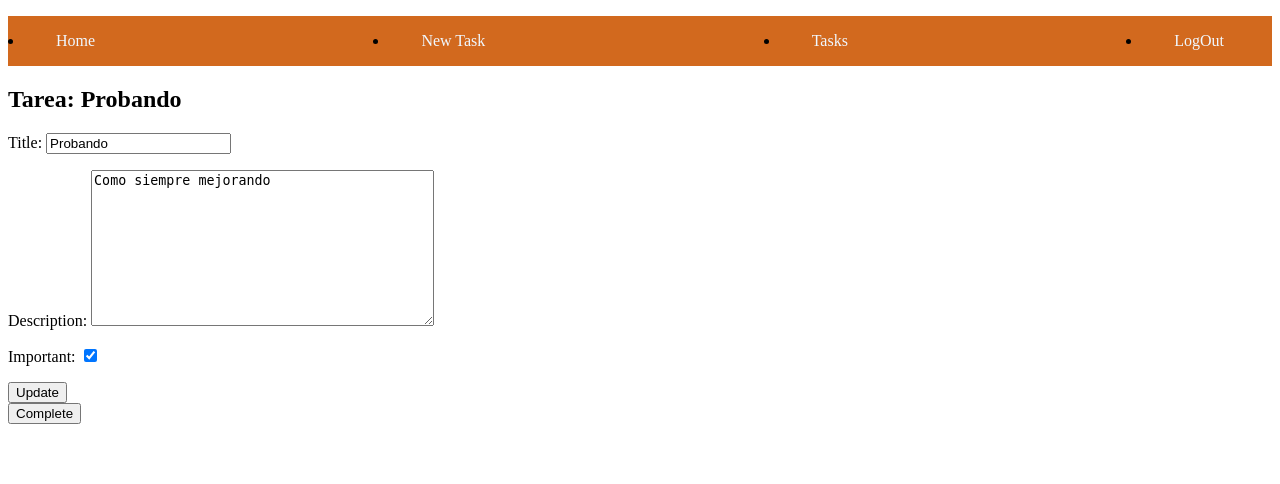
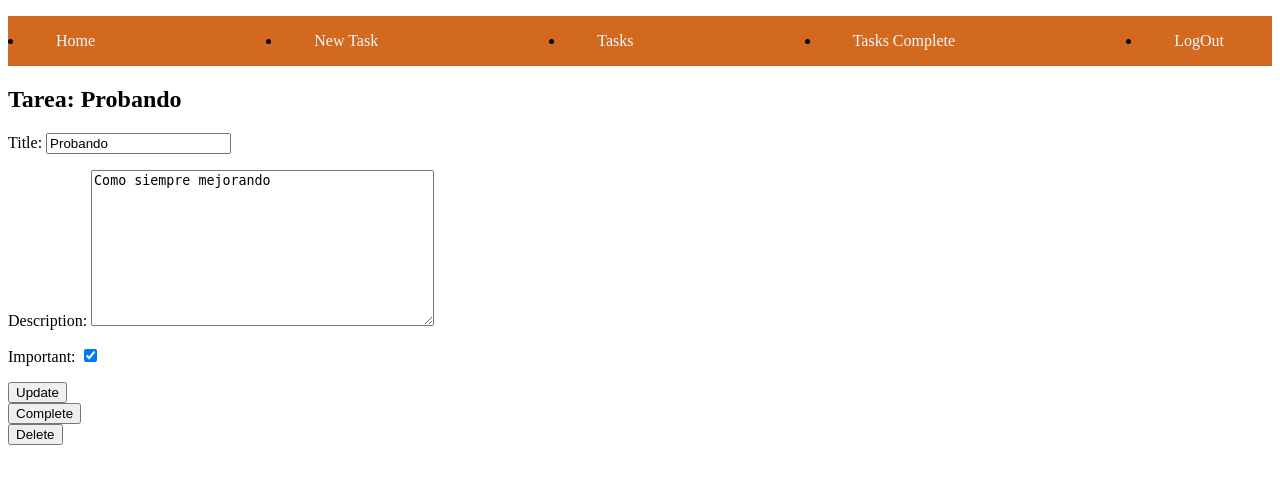
Before and after one commit to JuanCruz21/Proyectos, a Django app: page /task/6 in a window 1280 px wide. Shown: the top 484 px of the page. Run offline with Django 4.2, Linux system fonts and the light colour scheme; a user stored in the database is signed in; data comes from the database, SQL or seed files in the repository; both versions use the stored data as it was after the commit.

Commit message:
Nuevos cambios

```diff
--- a/tasks/Templates/Base.html
+++ b/tasks/Templates/Base.html
@@ -20,6 +20,9 @@
             <a class="enlacemenu" href="/tasks">Tasks</a>
         </li>
         <li>
+            <a class="enlacemenu" href="/taskComplete">Tasks Complete</a>
+        </li>
+        <li>
             <a class="enlacemenu" href="/logout">LogOut</a>
         </li>
         {% else %}
--- a/tasks/Templates/taskdetail.html
+++ b/tasks/Templates/taskdetail.html
@@ -5,8 +5,15 @@
   {% csrf_token %}
   <button>Update</button>
 </form>
-<form method="POST">
+<form action="{% url 'taskcomplete' task.id %}" method="POST">
+  {% csrf_token %}
   <button>Complete</button>
 </form>
+
+<form action="{% url 'taskdelete' task.id %}" method="POST">
+  {% csrf_token %}
+  <button>Delete</button>
+</form>
+
 {{Error}}
 {% endblock %}
--- a/tasks/urls.py
+++ b/tasks/urls.py
@@ -7,7 +7,9 @@ urlpatterns = [
     path('Signin/', views.Signin, name='Signin'),
     path('logout/', views.signout,name='logout'),
     path('tasks/', views.tasks, name='tasks'),
+    path('taskComplete/', views.tasks_complete, name='taskscomplete'),
     path('NewTask/', views.Newtasks , name='NewTask'),
     path('task/<int:task_id>', views.DetailTask, name='taskdetail'),
-    path('task/<int:task_id>/complete', views.TaskComplete, name='taskcomplete')
+    path('task/<int:task_id>/complete', views.TaskComplete, name='taskcomplete'),
+    path('task/<int:task_id>/delete', views.TaskDelete, name='taskdelete')
 ]
--- a/tasks/views.py
+++ b/tasks/views.py
@@ -5,7 +5,7 @@ from django.contrib.auth import login,logout,authenticate
 from django.db import IntegrityError
 from .forms import TaskForm
 from .models import Task
-
+from django.utils import timezone
 # Create your views here.
 
 def home(request):
@@ -57,6 +57,11 @@ def tasks(request):
     Tareas = Task.objects.filter(user=request.user, datecomplete__isnull=True)
     return render(request, 'tasks.html', {'tasks':Tareas})
 
+def tasks_complete(request):
+    Tareas = Task.objects.filter(user=request.user,
+                datecomplete__isnull=False).order_by('-datecomplete')
+    return render(request, 'tasks.html', {'tasks':Tareas})
+
 def Newtasks(request):
     if request.method == 'GET':
         return render(request, 'CreateTask.html', { 'form': TaskForm })
@@ -87,4 +92,13 @@ def signout(request):
 
 def TaskComplete(request,task_id):
     task = get_object_or_404(Task,pk=task_id, user=request.user)
-    return render(request, 'taskcomplete.html',{'task':task})
+    if request.method == 'POST':
+        task.datecomplete = timezone.now()
+        task.save()
+        return redirect('taskscomplete')
+
+def TaskDelete(request,task_id):
+    task = get_object_or_404(Task,pk=task_id, user=request.user)
+    if request.method == 'POST':
+        task.delete()
+        return redirect('tasks')
```
Also changed, not shown: db.sqlite3.
